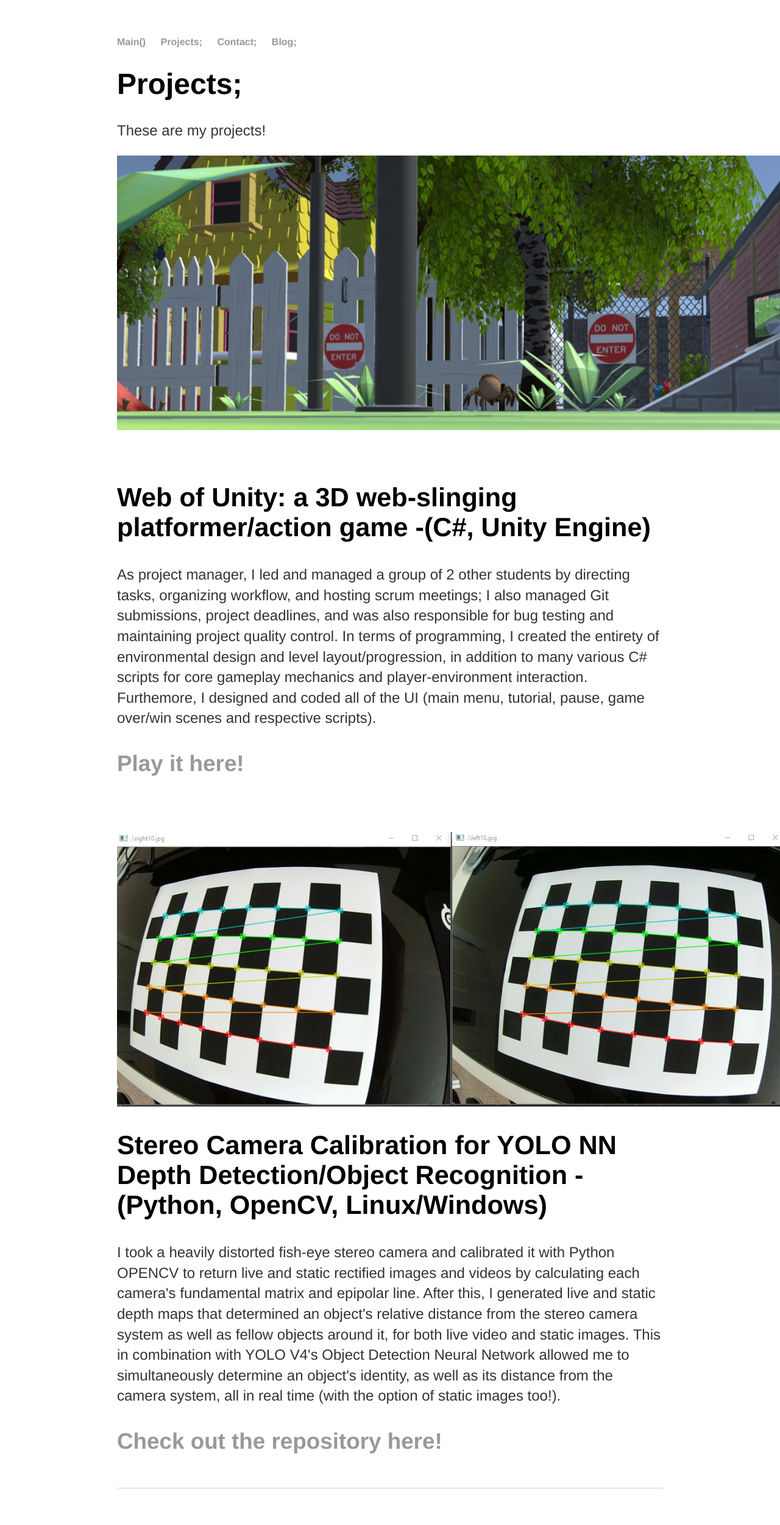
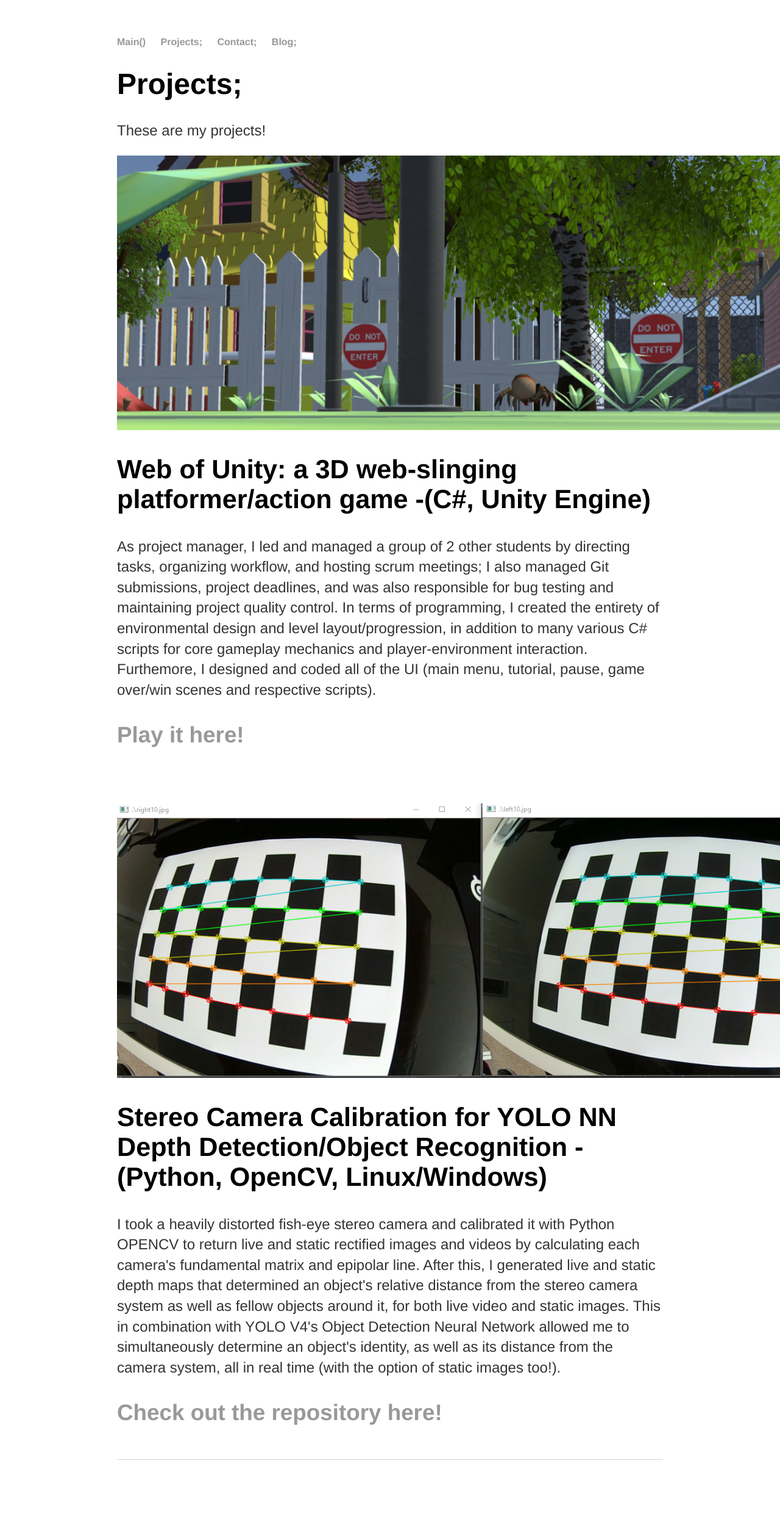
Before and after one commit to michael-c-gao/WebsiteOfMichael, a Jekyll site: the page built from projects/index.html, in a window 1280 px wide. Shown: the whole page at 61% size. Built offline with Jekyll 4.4.1, drawn with Linux system fonts in a browser that asks for light colours; after the commit the page ends 2453 px from its top, so only the background shows below that.

Commit message:
Update index.html

```diff
--- a/projects/index.html
+++ b/projects/index.html
@@ -8,9 +8,9 @@ title: My Projects
 			<h1>Projects;</h1>
 			<p>These are my projects!</p>
 
-			<p style="text-align:center;"><img src="spider.png" alt="WebofUnity"
-			     width="1100"
-			     height="450"/></p>
+			<img src="spider.png" alt="WebofUnity"
+			     width="1200"
+			     height="450"/>
 			<br>
 			<h2>Web of Unity: a 3D web-slinging platformer/action game    -(C#, Unity Engine)</h2>
 
@@ -27,7 +27,7 @@ title: My Projects
 			<br>
 			<br>
 			<img src="camera.png" alt="CameraCalibration"
-			     width="1100"
+			     width="1200"
 			     height="450"/>
 			<br>
 			<h2>Stereo Camera Calibration for YOLO NN Depth Detection/Object Recognition    -(Python, OpenCV, Linux/Windows)</h2>
```
